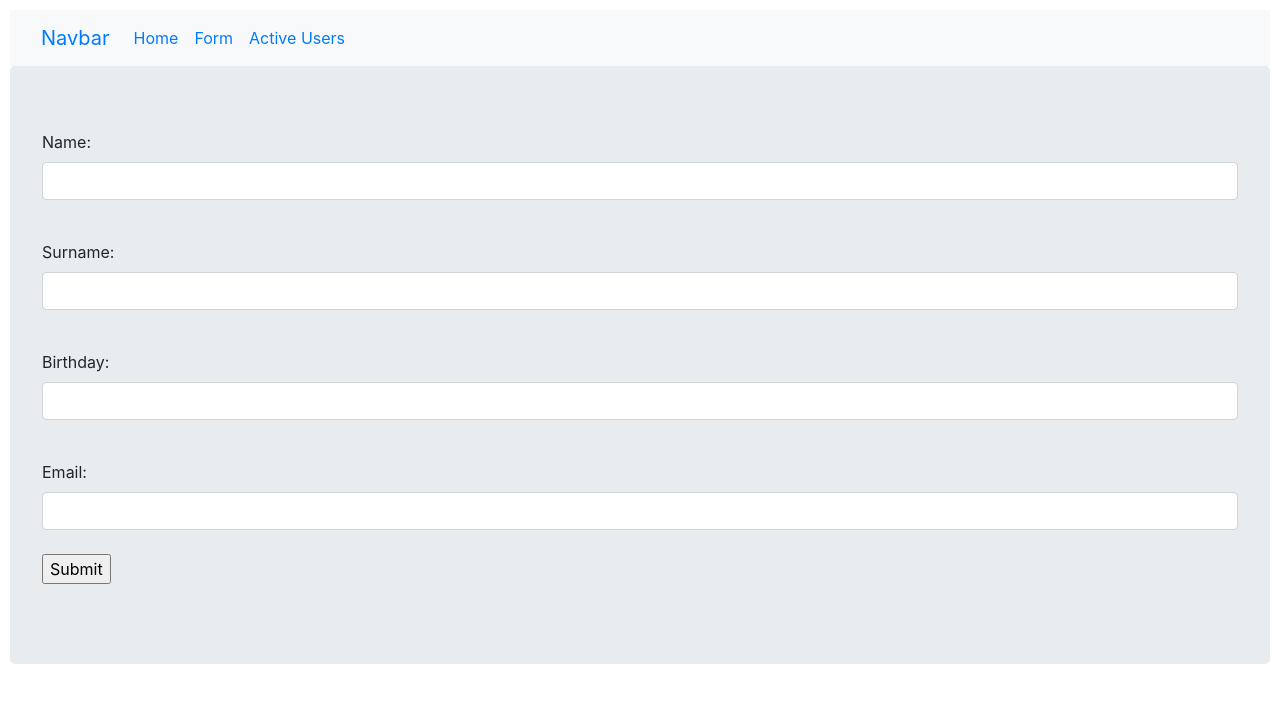
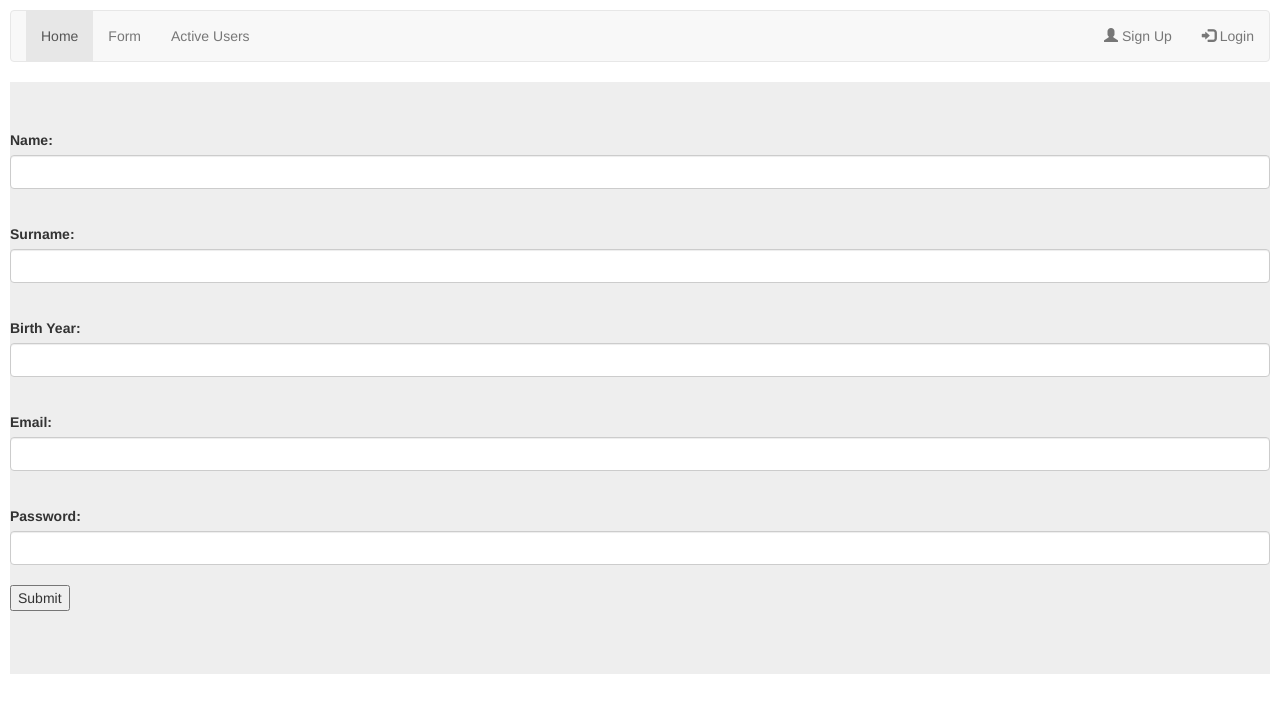
Before and after one commit to akovalp/simpleproject, a Flask app: page /page in a window 1280 px wide. Shown: the top 713 px of the page. Run offline with Flask 2, Linux system fonts and the light colour scheme; some libraries are stand-ins or nearby versions.

Commit message:
added login page and new methods

```diff
--- a/app.py
+++ b/app.py
@@ -1,4 +1,4 @@
-from flask import Flask, render_template, request
+from flask import Flask, render_template, request, redirect, url_for
 from flask_sqlalchemy import SQLAlchemy
 
 app = Flask(__name__)
@@ -11,18 +11,18 @@ class User(db.Model):
     name = db.Column(db.String(50), nullable=False)
     surname = db.Column(db.String(50), nullable=False)
     birthday = db.Column(db.String(50), nullable=False)
-    email = db.Column(db.String(50), nullable=False)
+    email = db.Column(db.String(50), nullable=False , unique=True)
+    password = db.Column(db.String(50), nullable=False , unique=True)
 
-    def __init__(self, name, surname, birthday, email):
+    def __init__(self, name, surname, birthday, email, password):
         self.name = name
         self.surname = surname
         self.birthday = birthday
         self.email = email
+        self.password = password
 
     def __repr__(self):
-        return f"<id={self.id}, name={self.name}> surname={self.surname}> birthday={self.birthday}> email={self.email}>"
-
-
+        return f"id={self.id} \n name={self.name} \n surname={self.surname} \n birthday={self.birthday} \n email={self.email} \n password={self.password} \n"
 
 
 db.create_all()
@@ -41,10 +41,11 @@ def page():
         surname = request.form['surname']
         birthday = request.form['birthday']
         email = request.form['email']
-        new_user = User(name=name, surname=surname, birthday=birthday, email=email)
+        password = request.form['password']
+        new_user = User(name=name, surname=surname, birthday=birthday, email=email , password=password)
         db.session.add(new_user)
         db.session.commit()
-        return render_template('thankyou.html', name=name, surname=surname, birthday=birthday, email=email)
+        return render_template('thankyou.html', name=name, surname=surname, birthday=birthday, email=email , password=password)
 
     return render_template('form.html')
 
@@ -58,14 +59,29 @@ def thankyou():
         name = request.args.get('name')
         surname = request.args.get('surname')
         email = request.args.get('email')
+        password = request.args.get('password')
 
-        return render_template('thankyou.html', name=name, surname=surname, all_users=all_users, email=email)
+        return render_template('thankyou.html', name=name, surname=surname, all_users=all_users, email=email, password=password)
 
 @app.route('/users')
 def users():
     all_users = User.query.all()
     return render_template('userlists.html', all_users=all_users)
 
+@app.route('/login', methods=['GET','POST'])
+def login():
+
+    if request.method == 'POST':
+        email = request.form['email']
+        password = request.form['password']
+        user = User.query.filter_by(email=email, password=password).first()
+
+        if user:
+            return redirect(url_for('users'))
+        else:
+            return render_template('login.html', error='Invalid username or password')
+    return render_template('login.html')
+
 
 if __name__ == '__main__':
     app.run(debug=True)
--- a/templates/base.html
+++ b/templates/base.html
@@ -1,41 +1,37 @@
 <!DOCTYPE html>
 <html lang="en">
   <head>
-    <meta charset="UTF-8">
-    <meta http-equiv="X-UA-Compatible" content="IE=edge">
-    <meta name="viewport" content="width=device-width, initial-scale=1.0">
+    <meta charset="UTF-8" />
+    <meta http-equiv="X-UA-Compatible" content="IE=edge" />
+    <meta name="viewport" content="width=device-width, initial-scale=1.0" />
     <title>Document</title>
-    <link rel="stylesheet" href="https://stackpath.bootstrapcdn.com/bootstrap/4.1.1/css/bootstrap.min.css" integrity="sha384-WskhaSGFgHYWDcbwN70/dfYBj47jz9qbsMId/iRN3ewGhXQFZCSftd1LZCfmhktB" crossorigin="anonymous">
-    <script src="https://code.jquery.com/jquery-3.3.1.slim.min.js" integrity="sha384-q8i/X+965DzO0rT7abK41JStQIAqVgRVzpbzo5smXKp4YfRvH+8abtTE1Pi6jizo" crossorigin="anonymous"></script>
-    <script src="https://cdnjs.cloudflare.com/ajax/libs/popper.js/1.14.3/umd/popper.min.js" integrity="sha384-ZMP7rVo3mIykV+2+9J3UJ46jBk0WLaUAdn689aCwoqbBJiSnjAK/l8WvCWPIPm49" crossorigin="anonymous"></script>
-    <script src="https://stackpath.bootstrapcdn.com/bootstrap/4.1.1/js/bootstrap.min.js" integrity="sha384-smHYKdLADwkXOn1EmN1qk/HfnUcbVRZyYmZ4qpPea6sjB/pTJ0euyQp0Mk8ck+5T" crossorigin="anonymous"></script>
+    <link
+      rel="stylesheet"
+      href="https://maxcdn.bootstrapcdn.com/bootstrap/3.4.1/css/bootstrap.min.css"
+    />
+    <script src="https://ajax.googleapis.com/ajax/libs/jquery/3.6.1/jquery.min.js"></script>
+    <script src="https://maxcdn.bootstrapcdn.com/bootstrap/3.4.1/js/bootstrap.min.js"></script>
   </head>
   <body>
-    <nav class="navbar navbar-expand-lg bg-light">
+    <style>
+      body {
+        padding: 1rem;
+      }
+    </style>
+
+    <nav class="navbar navbar-default">
       <div class="container-fluid">
-          <a class="navbar-brand" href="#">Navbar</a>
-          <button class="navbar-toggler" type="button" data-bs-toggle="collapse" data-bs-target="#navbarSupportedContent" aria-controls="navbarSupportedContent" aria-expanded="false" aria-label="Toggle navigation">
-            <span class="navbar-toggler-icon"></span>
-          </button>
-          <div class="collapse navbar-collapse" id="navbarSupportedContent">
-            <ul class="navbar-nav me-auto mb-2 mb-lg-0">
-              <li class="nav-item">
-                <a class="nav-link active" aria-current="page" href="{{url_for('index')}}">Home</a>
-              </li>
-              <li class="nav-item">
-                <a class="nav-link active" aria-current="page" href="{{url_for('page')}}">Form</a>
-              </li>
-              <li class="nav-item">
-                <a class="nav-link active" aria-current="page" href="{{url_for('users')}}">Active Users</a>
-              </li>
-
+        <ul class="nav navbar-nav">
+          <li class="active"><a href="{{url_for('index')}}">Home</a></li>
+          <li><a href="{{url_for('page')}}">Form</a></li>
+          <li><a href="{{url_for('users')}}">Active Users</a></li>
         </ul>
-
-          </div>
+        <ul class="nav navbar-nav navbar-right">
+          <li><a href="{{url_for('page')}}"><span class="glyphicon glyphicon-user"></span> Sign Up</a></li>
+          <li><a href="{{url_for('login')}}"><span class="glyphicon glyphicon-log-in"></span> Login</a></li>
+        </ul>
       </div>
     </nav>
-      {%block content%}
-
-      {%endblock%}
+    {%block content%} {%endblock%}
   </body>
 </html>
--- a/templates/form.html
+++ b/templates/form.html
@@ -1,9 +1,5 @@
 {%extends 'base.html'%} {%block content%}
-<style>
-  body {
-    padding: 10px;
-  }
-</style>
+
 <div class="jumbotron">
   <form method="POST" name="name" id="form">
     <div class="form-group">
@@ -15,23 +11,20 @@
       <input type="text" name="surname" class="form-control" required /><br />
     </div>
     <div class="form-group">
-                <label for="birthday">Birthday:</label>
+      <label for="birthday">Birth Year:</label>
       <input type="text" name="birthday" class="form-control" required /><br />
-
     </div>
     <div class="form-group">
       <label for="email">Email:</label>
       <input type="text" name="email" class="form-control" required /><br />
-              <input type="submit" value="Submit" >
+
     </div>
-
-
-
-
-
+    <div class="form-group">
+      <label for="password">Password:</label>
+      <input type="password" name="password" class="form-control" required /><br />
+      <input type="submit" value="Submit" />
+    </div>
   </form>
-
-
 </div>
 
 {%endblock%}
```
Also changed, not shown: datarep.py (+6 -1 lines), templates/login.html (added, +31 -0 lines), templates/thankyou.html (+6 -5 lines), templates/userlists.html (+3 -5 lines). Lines whose indentation alone changed are shown as unchanged.
